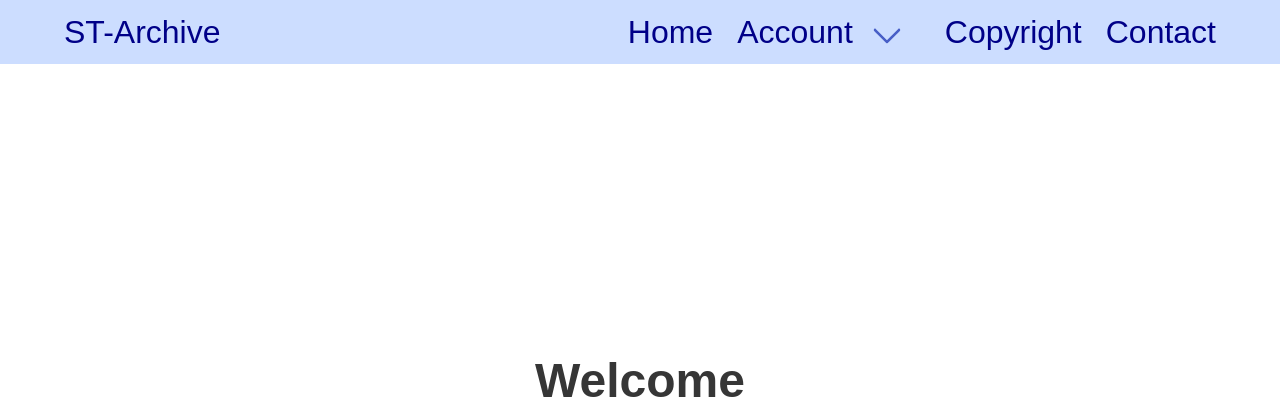
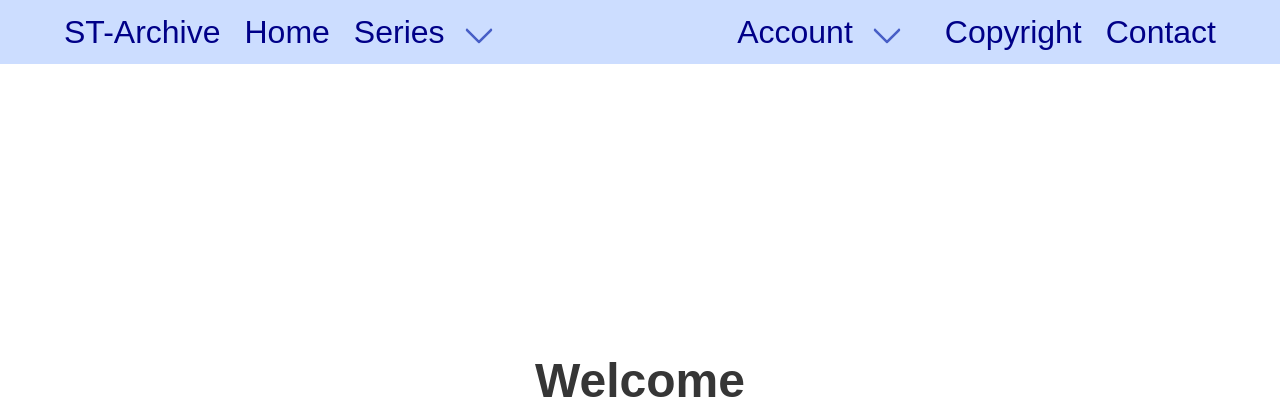
Before and after one commit to Ryagg/st-archive, a Flask app: page / in a window 1280 px wide. Shown: the top 420 px of the page. Run offline with Flask 2, Linux system fonts and the light colour scheme; data that the repository does not hold is empty; some libraries are stand-ins or nearby versions.

Commit message:
feat: add dynamically created links for series as dropdown to navbar

```diff
--- a/templates/base.html
+++ b/templates/base.html
@@ -30,10 +30,26 @@
                     </span>
                 </div>
                 <div id="navbarMenu" class="navbar-menu">
-                    <div class="navbar-end">
+                    <div class="navbar-start">
                         <a class="navbar-item" href="{{ url_for('index') }}">
                             Home
                         </a>
+                        <!-- Dropdown with dynamic URLs -->
+                        <div class="navbar-item has-dropdown is-hoverable">
+                            <a class="navbar-link">
+                                Series
+                            </a>
+                            <div class="navbar-dropdown">
+                                {% for show in series %}
+                                    <a class="navbar-item is-size-3" href="{{ url_for('series', show=show) }}">
+                                        {{ show.series_name }}
+                                    </a>
+                                {% endfor %}
+                            </div>
+                        </div>
+                    </div>
+                    <div class="navbar-end">
+
                         <!-- Dropdown with template logic -->
                         <div class="navbar-item has-dropdown is-hoverable">
                                 <a class="navbar-link">
--- a/templates/index.html
+++ b/templates/index.html
@@ -16,10 +16,10 @@
                     </p>
 
                 <div class="columns">
-                    {% for serie in series %}
+                    {% for show in series %}
                     <div class="column">
                         <div class="list">
-                            <a clas="list-item">{{ serie.series_name }}</a>
+                            <a id="{{ show.series_name }}" class="list-item" href="/series/{{ show.series_name }}">{{ show.series_name }}</a>
                         </div>
                     </div>
                     {% endfor %}
```
Lines whose indentation alone changed are shown as unchanged.
